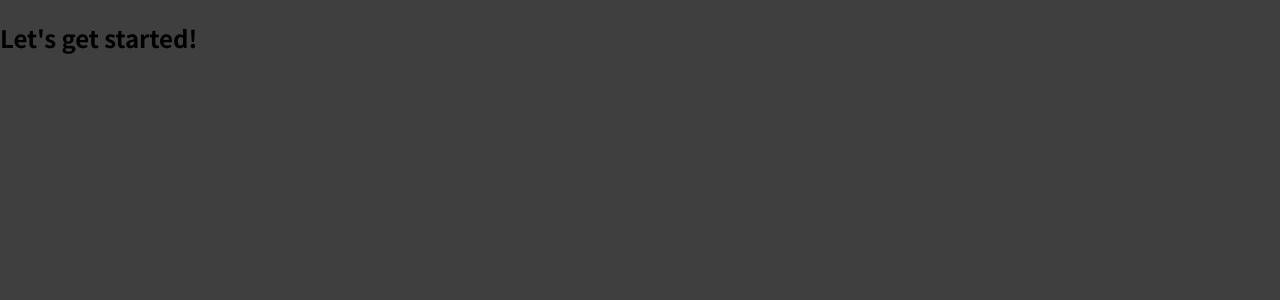
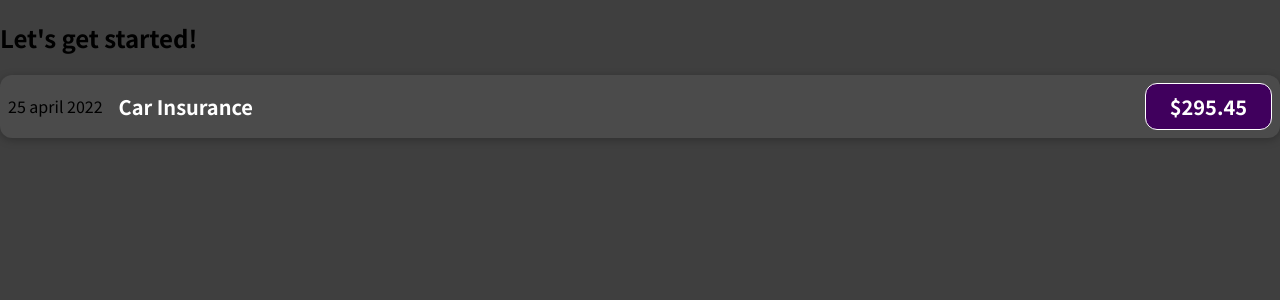
Before and after one commit to ICruz9/ReactExpenseItem, a JavaScript app: page / in a window 1280 px wide. Shown: the top 300 px of the page. Built offline with nearby package versions, Linux system fonts and the light colour scheme.

Commit message:
Using components in react

```diff
--- a/src/App.js
+++ b/src/App.js
@@ -1,7 +1,10 @@
+import ExpenseItem from "./components/JS/ExpenseItems";
 function App() {
   return (
     <div>
       <h2>Let's get started!</h2>
+      <ExpenseItem></ExpenseItem>
+
     </div>
   );
 }
--- /dev/null
+++ b/src/components/CSS/ExpenseItems.css
@@ -0,0 +1,56 @@
+.expense-item {
+    display: flex;
+    justify-content: space-between;
+    align-items: center;
+    box-shadow: 0 2px 8px rgba(0, 0, 0, 0.25);
+    padding: 0.5rem;
+    margin: 1rem 0;
+    border-radius: 12px;
+    background-color: #4b4b4b;
+  }
+
+  .expense-item__description {
+    display: flex;
+    flex-direction: column;
+    gap: 1rem;
+    align-items: flex-end;
+    flex-flow: column-reverse;
+    justify-content: flex-start;
+    flex: 1;
+  }
+
+  .expense-item h2 {
+    color: #3a3a3a;
+    font-size: 1rem;
+    flex: 1;
+    margin: 0 1rem;
+    color: white;
+  }
+
+  .expense-item__price {
+    font-size: 1rem;
+    font-weight: bold;
+    color: white;
+    background-color: #40005d;
+    border: 1px solid white;
+    padding: 0.5rem;
+    border-radius: 12px;
+  }
+
+  @media (min-width: 580px) {
+    .expense-item__description {
+      flex-direction: row;
+      align-items: center;
+      justify-content: flex-start;
+      flex: 1;
+    }
+
+    .expense-item__description h2 {
+      font-size: 1.25rem;
+    }
+
+    .expense-item__price {
+      font-size: 1.25rem;
+      padding: 0.5rem 1.5rem;
+    }
+  }
--- /dev/null
+++ b/src/components/JS/ExpenseItems.js
@@ -0,0 +1,16 @@
+import "../CSS/ExpenseItems.css"
+
+function ExpenseItem(){
+    return(
+        <div className="expense-item">
+            <div>25 april 2022</div>
+            <div className="expense-item__description">
+                <h2>Car Insurance</h2>
+                <div className="expense-item__price">$295.45</div>
+            </div>
+        </div>
+
+    )
+}
+
+export default ExpenseItem;
```
